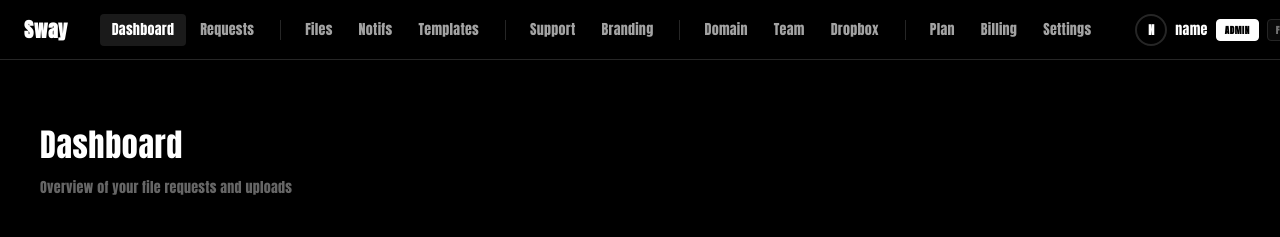
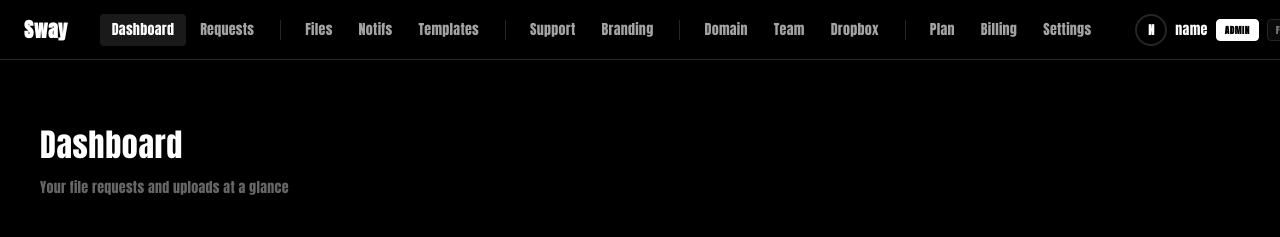
Before and after one commit to sway-dev-gh/sway, a React (Vite) app in the folder web/: page /dashboard in a window 1280 px wide. Shown: the top 237 px of the page. Built offline with nearby package versions, Linux system fonts and the light colour scheme; no server answers; sample sign-in values are in the browser's storage.

Commit message:
Trigger fresh deployment with minor text change

```diff
--- a/web/src/pages/Dashboard.jsx
+++ b/web/src/pages/Dashboard.jsx
@@ -148,7 +148,7 @@ function Dashboard() {
               color: theme.colors.text.muted,
               margin: '8px 0 0 0'
             }}>
-              Overview of your file requests and uploads
+              Your file requests and uploads at a glance
             </p>
           </div>
 
```
